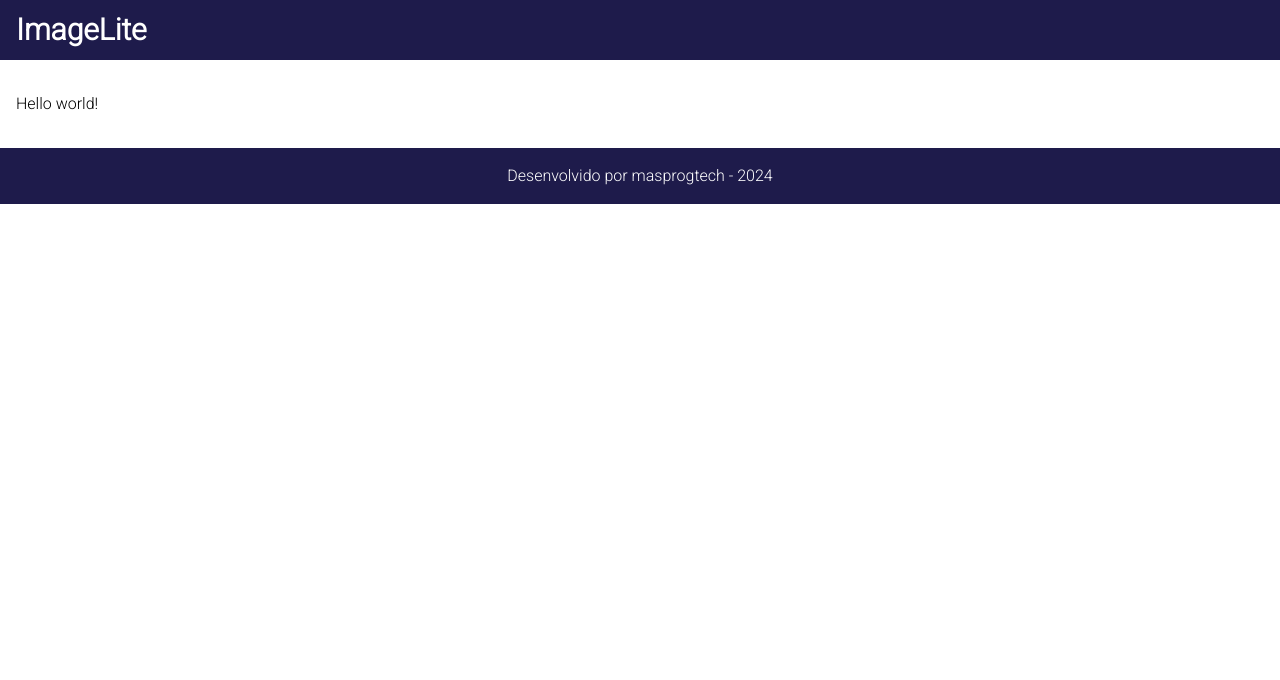
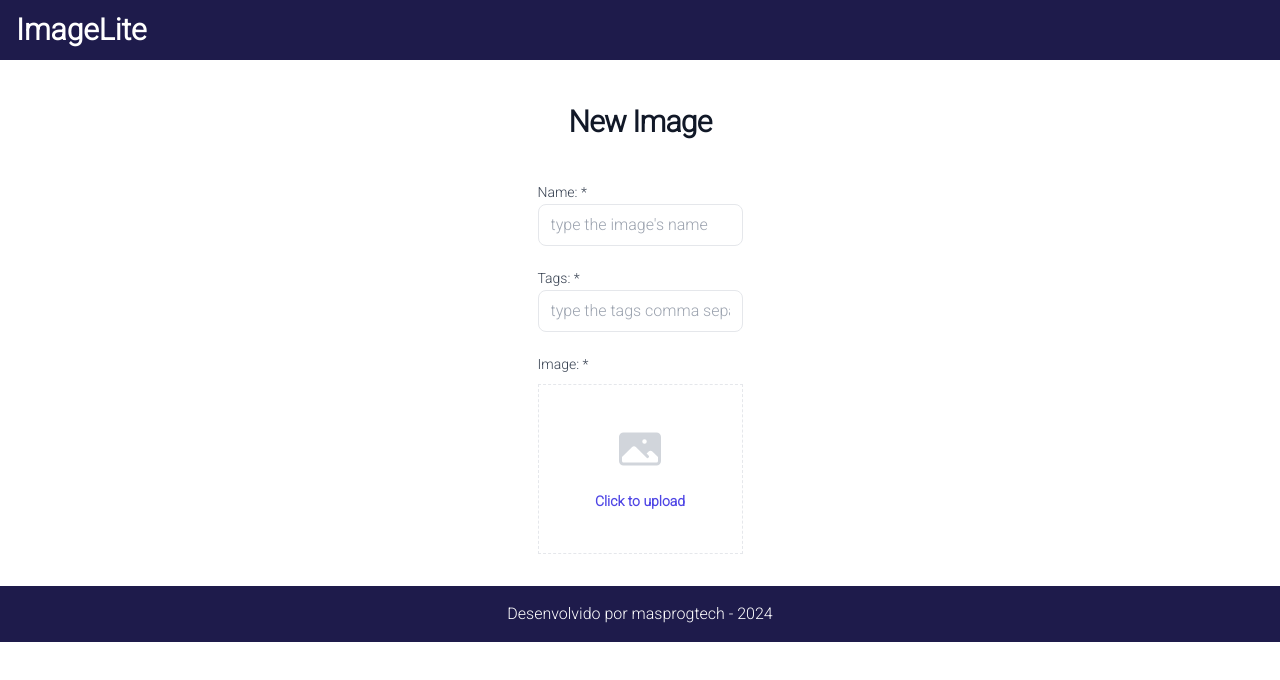
Before and after one commit to masprog2022/imagelite, a Next.js app in the folder app/: page /form in a window 1280 px wide. Shown: the top 680 px of the page. Built offline with nearby package versions, Linux system fonts and the light colour scheme.

Commit message:
feat: create FormPage

```diff
--- a/app/src/app/form/page.tsx
+++ b/app/src/app/form/page.tsx
@@ -1,9 +1,54 @@
-import { Template } from "@/components";
+import { InputText, Template } from "@/components";
 
 export default function FormPage() {
-  return(
+  return (
     <Template>
-      <h1>Hello world!</h1>
+      <section className="flex flex-col items-center justify-center my-5">
+        <h5 className="mt-3 mb-10 text-3xl font-extrabold tracking-tight text-gray-900">
+          New Image
+        </h5>
+        <form action="">
+          <div className="grid-cols-1">
+            <label className="block text-sm font-medium leading-6 text-gray-700">
+              Name: *
+            </label>
+            <InputText placeholder="type the image's name" />
+          </div>
+          <div className="grid-cols-1 mt-5">
+            <label className="block text-sm font-medium leading-6 text-gray-700">
+              Tags: *
+            </label>
+            <InputText placeholder="type the tags comma separated" />
+          </div>
+          <div className="grid-cols-1 mt-5">
+            <label className="block text-sm font-medium leading-6 text-gray-700">
+              Image: *
+            </label>
+            <div className="flex justify-center px-6 py-10 mt-2 border border-dashed rounded-lg-gray-900/25">
+              <div className="text-center">
+                <svg
+                  className="w-12 h-12 mx-auto text-gray-300"
+                  viewBox="0 0 24 24"
+                  fill="currentColor"
+                  aria-hidden="true"
+                >
+                  <path
+                    fill-rule="evenodd"
+                    d="M1.5 6a2.25 2.25 0 012.25-2.25h16.5A2.25 2.25 0 0122.5 6v12a2.25 2.25 0 01-2.25 2.25H3.75A2.25 2.25 0 011.5 18V6zM3 16.06V18c0 .414.336.75.75.75h16.5A.75.75 0 0021 18v-1.94l-2.69-2.689a1.5 1.5 0 00-2.12 0l-.88.879.97.97a.75.75 0 11-1.06 1.06l-5.16-5.159a1.5 1.5 0 00-2.12 0L3 16.061zm10.125-7.81a1.125 1.125 0 112.25 0 1.125 1.125 0 01-2.25 0z"
+                    clip-rule="evenodd"
+                  />
+                </svg>
+                <div className="flex mt-4 text-sm leading-6 text-gray-600">
+                  <label className="relative font-semibold text-indigo-600 bg-white rounded-md cursor-pointer">
+                    <span>Click to upload</span>
+                    <input type="file" className="sr-only" />
+                  </label>
+                </div>
+              </div>
+            </div>
+          </div>
+        </form>
+      </section>
     </Template>
-  )
+  );
 }
```
